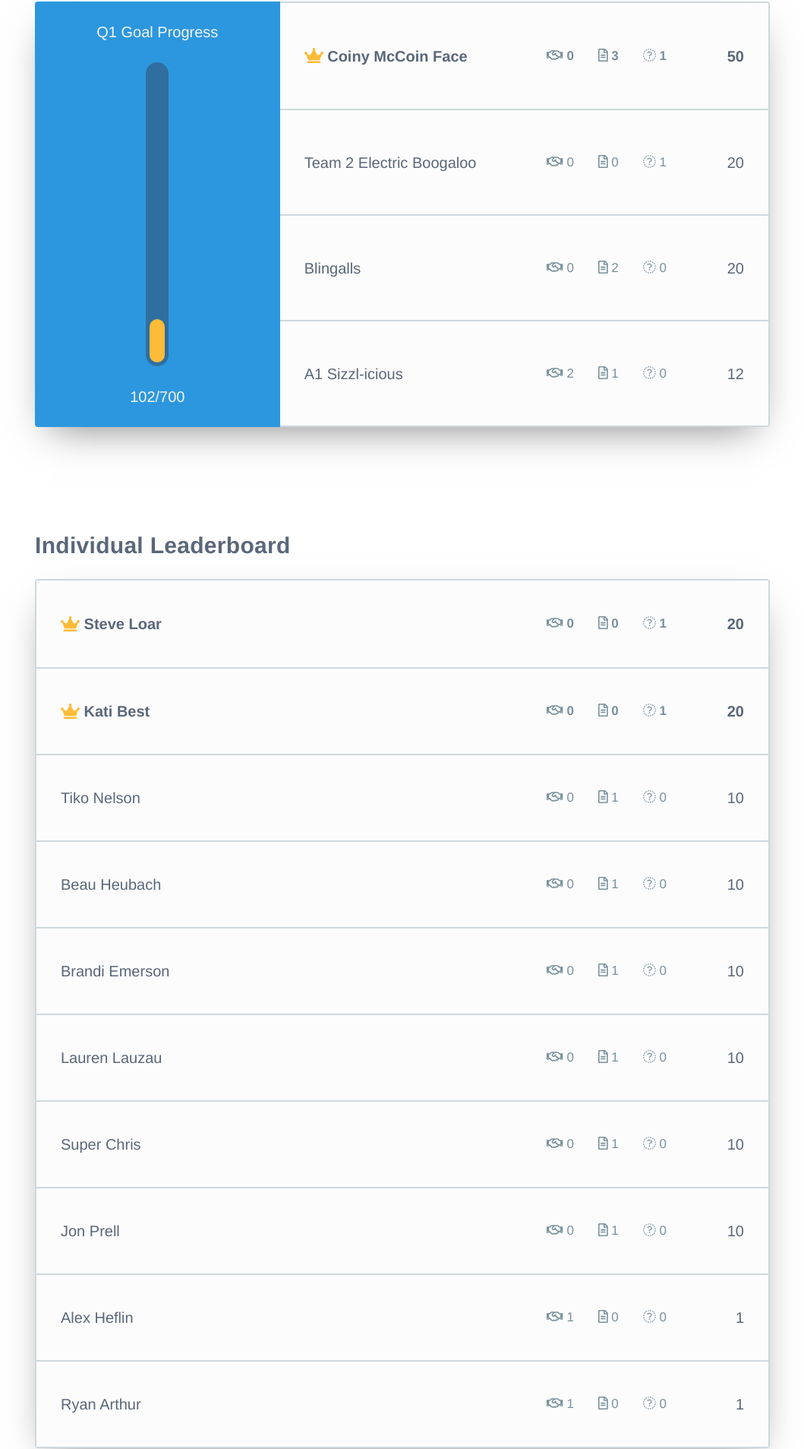
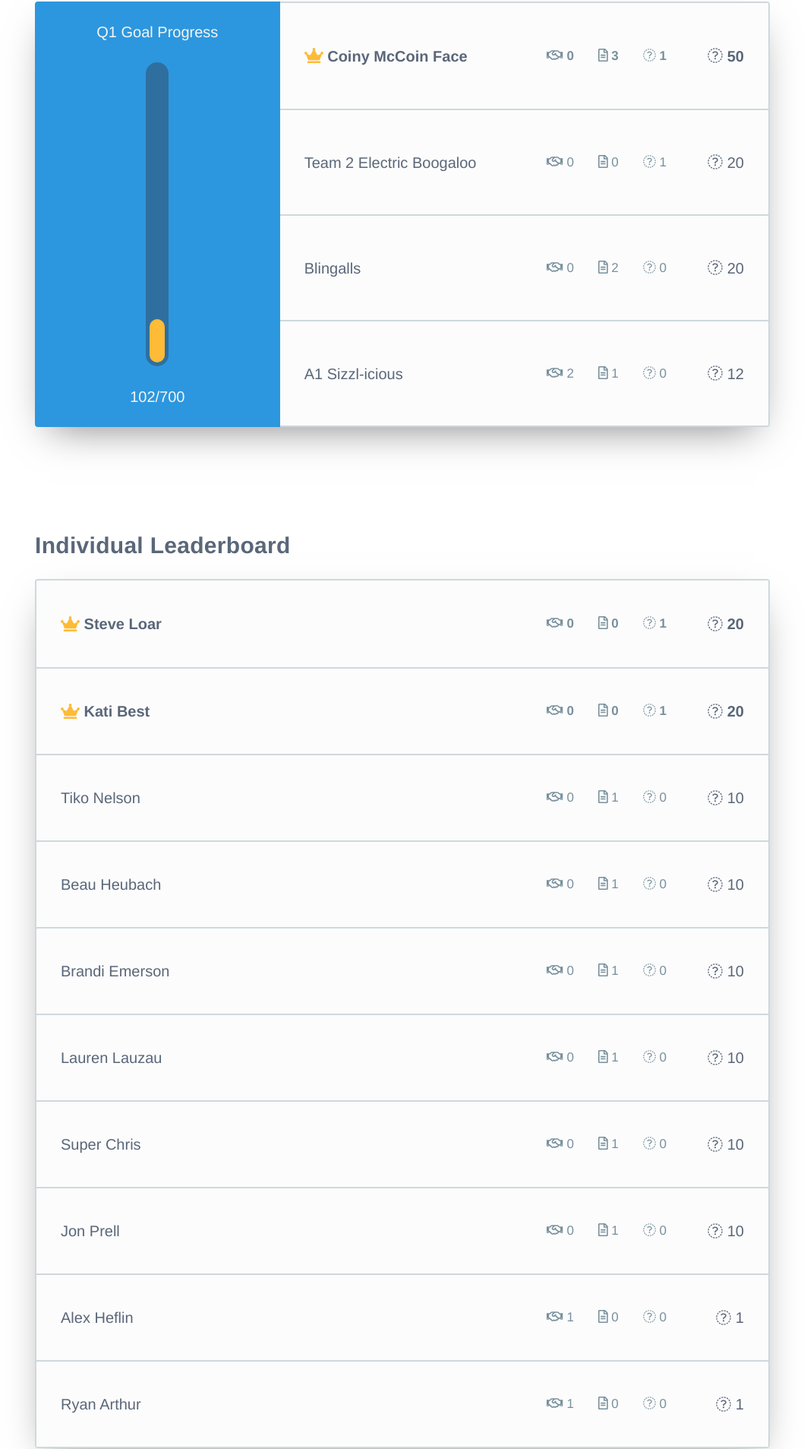
Before and after one commit to arthurra/leaderboard, a website: page src/index.html in a window 1280 px wide. Shown: the part 134-2041 px from the top of the page at 76% size, without its empty margins (110-1169 px from the left). Drawn offline with nearby package versions, Linux system fonts and the light colour scheme; files that its build step writes are made by us from their sources; a web font is replaced by a local one.

Commit message:
Add coin icons

```diff
--- a/src/index.html
+++ b/src/index.html
@@ -35,7 +35,9 @@
             <div class="leaderboard__item-stat">
               <i class="far fa-podium"></i> 1
             </div>
-            <div class="leaderboard__item-stat leaderboard__item-stat--total-score"> 50 </div>
+            <div class="leaderboard__item-stat leaderboard__item-stat--total-score">
+              <i class="far fa-coins"></i> 50
+            </div>
           </div>
         </div>
         <div class="leaderboard__item">
@@ -50,12 +52,17 @@
             <div class="leaderboard__item-stat">
               <i class="far fa-podium"></i> 1
             </div>
-            <div class="leaderboard__item-stat leaderboard__item-stat--total-score"> 20 </div>
+            <div class="leaderboard__item-stat leaderboard__item-stat--total-score">
+              <i class="far fa-coins"></i> 20
+            </div>
           </div>
         </div>
         <div class="leaderboard__item">
           <div class="leaderboard__item-title"> Blingalls </div>
           <div class="leaderboard__item-stats">
+            <div class="leaderboard__item-stat">
+
+            </div>
             <div class="leaderboard__item-stat">
               <i class="far fa-handshake"></i> 0
             </div>
@@ -65,7 +72,9 @@
             <div class="leaderboard__item-stat">
               <i class="far fa-podium"></i> 0
             </div>
-            <div class="leaderboard__item-stat leaderboard__item-stat--total-score"> 20 </div>
+            <div class="leaderboard__item-stat leaderboard__item-stat--total-score">
+              <i class="far fa-coins"></i> 20
+            </div>
           </div>
         </div>
         <div class="leaderboard__item">
@@ -80,7 +89,9 @@
             <div class="leaderboard__item-stat">
               <i class="far fa-podium"></i> 0
             </div>
-            <div class="leaderboard__item-stat leaderboard__item-stat--total-score"> 12 </div>
+            <div class="leaderboard__item-stat leaderboard__item-stat--total-score">
+              <i class="far fa-coins"></i> 12
+            </div>
           </div>
         </div>
       </div>
@@ -102,7 +113,9 @@
             <div class="leaderboard__item-stat">
               <i class="far fa-podium"></i> 1
             </div>
-            <div class="leaderboard__item-stat leaderboard__item-stat--total-score"> 20 </div>
+            <div class="leaderboard__item-stat leaderboard__item-stat--total-score">
+              <i class="far fa-coins"></i> 20
+             </div>
           </div>
         </div>
 
@@ -118,7 +131,9 @@
             <div class="leaderboard__item-stat">
               <i class="far fa-podium"></i> 1
             </div>
-            <div class="leaderboard__item-stat leaderboard__item-stat--total-score"> 20 </div>
+            <div class="leaderboard__item-stat leaderboard__item-stat--total-score">
+              <i class="far fa-coins"></i> 20
+             </div>
           </div>
         </div>
 
@@ -134,7 +149,9 @@
             <div class="leaderboard__item-stat">
               <i class="far fa-podium"></i> 0
             </div>
-            <div class="leaderboard__item-stat leaderboard__item-stat--total-score"> 10 </div>
+            <div class="leaderboard__item-stat leaderboard__item-stat--total-score">
+              <i class="far fa-coins"></i> 10
+             </div>
           </div>
         </div>
 
@@ -150,7 +167,9 @@
             <div class="leaderboard__item-stat">
               <i class="far fa-podium"></i> 0
             </div>
-            <div class="leaderboard__item-stat leaderboard__item-stat--total-score"> 10 </div>
+            <div class="leaderboard__item-stat leaderboard__item-stat--total-score">
+              <i class="far fa-coins"></i> 10
+             </div>
           </div>
         </div>
 
@@ -166,7 +185,9 @@
             <div class="leaderboard__item-stat">
               <i class="far fa-podium"></i> 0
             </div>
-            <div class="leaderboard__item-stat leaderboard__item-stat--total-score"> 10 </div>
+            <div class="leaderboard__item-stat leaderboard__item-stat--total-score">
+              <i class="far fa-coins"></i> 10
+             </div>
           </div>
         </div>
 
@@ -182,7 +203,9 @@
             <div class="leaderboard__item-stat">
               <i class="far fa-podium"></i> 0
             </div>
-            <div class="leaderboard__item-stat leaderboard__item-stat--total-score"> 10 </div>
+            <div class="leaderboard__item-stat leaderboard__item-stat--total-score">
+              <i class="far fa-coins"></i> 10
+             </div>
           </div>
         </div>
 
@@ -198,7 +221,9 @@
             <div class="leaderboard__item-stat">
               <i class="far fa-podium"></i> 0
             </div>
-            <div class="leaderboard__item-stat leaderboard__item-stat--total-score"> 10 </div>
+            <div class="leaderboard__item-stat leaderboard__item-stat--total-score">
+              <i class="far fa-coins"></i> 10
+             </div>
           </div>
         </div>
 
@@ -214,7 +239,9 @@
             <div class="leaderboard__item-stat">
               <i class="far fa-podium"></i> 0
             </div>
-            <div class="leaderboard__item-stat leaderboard__item-stat--total-score"> 10 </div>
+            <div class="leaderboard__item-stat leaderboard__item-stat--total-score">
+              <i class="far fa-coins"></i> 10
+             </div>
           </div>
         </div>
 
@@ -230,7 +257,9 @@
             <div class="leaderboard__item-stat">
               <i class="far fa-podium"></i> 0
             </div>
-            <div class="leaderboard__item-stat leaderboard__item-stat--total-score"> 1 </div>
+            <div class="leaderboard__item-stat leaderboard__item-stat--total-score">
+              <i class="far fa-coins"></i> 1
+            </div>
           </div>
         </div>
 
@@ -246,7 +275,9 @@
             <div class="leaderboard__item-stat">
               <i class="far fa-podium"></i> 0
             </div>
-            <div class="leaderboard__item-stat leaderboard__item-stat--total-score"> 1 </div>
+            <div class="leaderboard__item-stat leaderboard__item-stat--total-score">
+              <i class="far fa-coins"></i> 1
+            </div>
           </div>
         </div>
 
--- a/src/styles/components/_leaderboard.scss
+++ b/src/styles/components/_leaderboard.scss
@@ -106,3 +106,19 @@
     color: $light-text-color;
   }
 }
+
+.team-1{
+  color: $lb-blue;
+}
+
+.team-2 {
+  color: $lb-yellow;
+}
+
+.team-3 {
+  color: $lb-red;
+}
+
+.team-4 {
+  color: $lb-green;
+}
```
Also changed, not shown: build/index.html, build/stylesheets/main.css, 1 other file.
